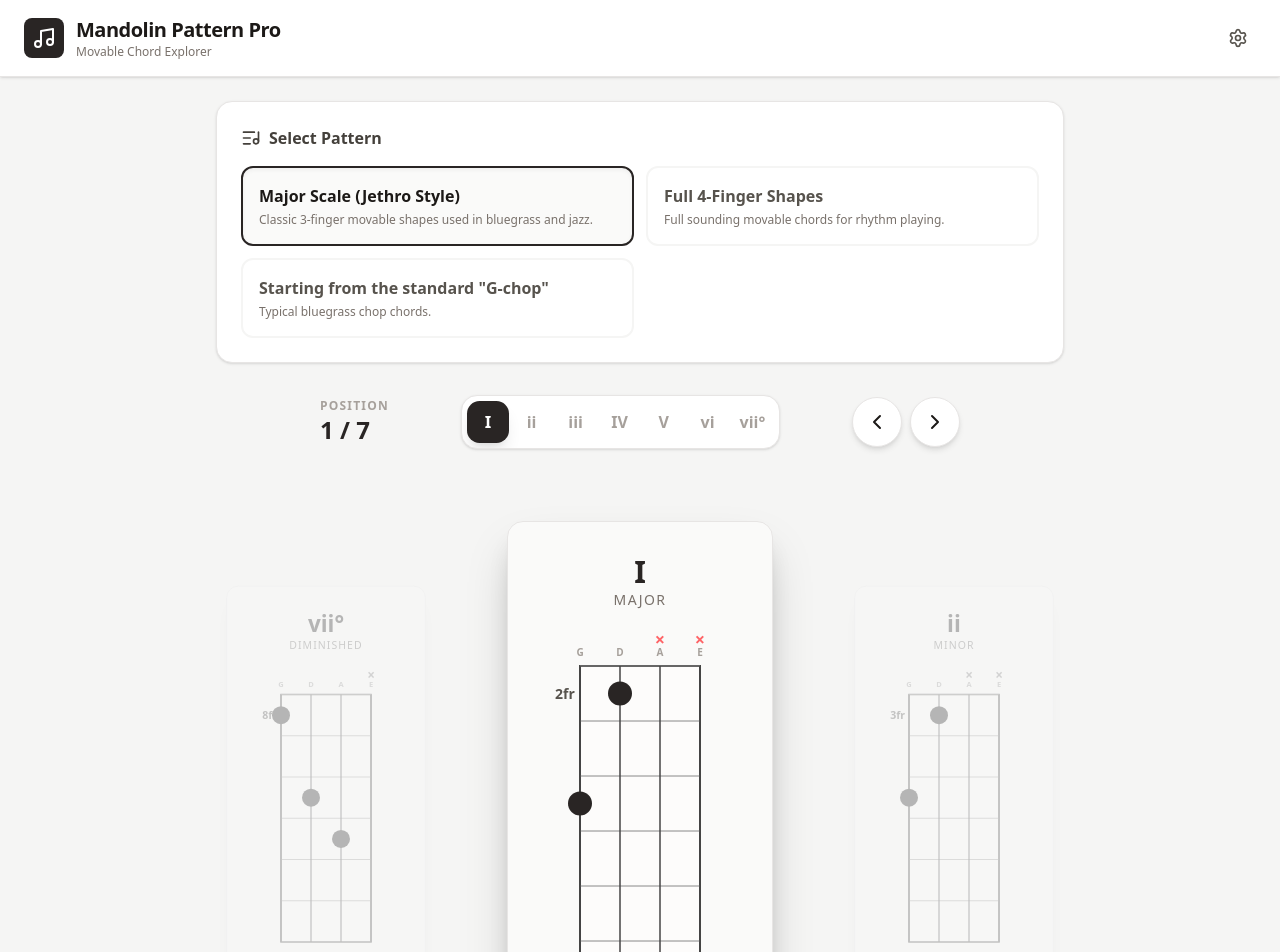
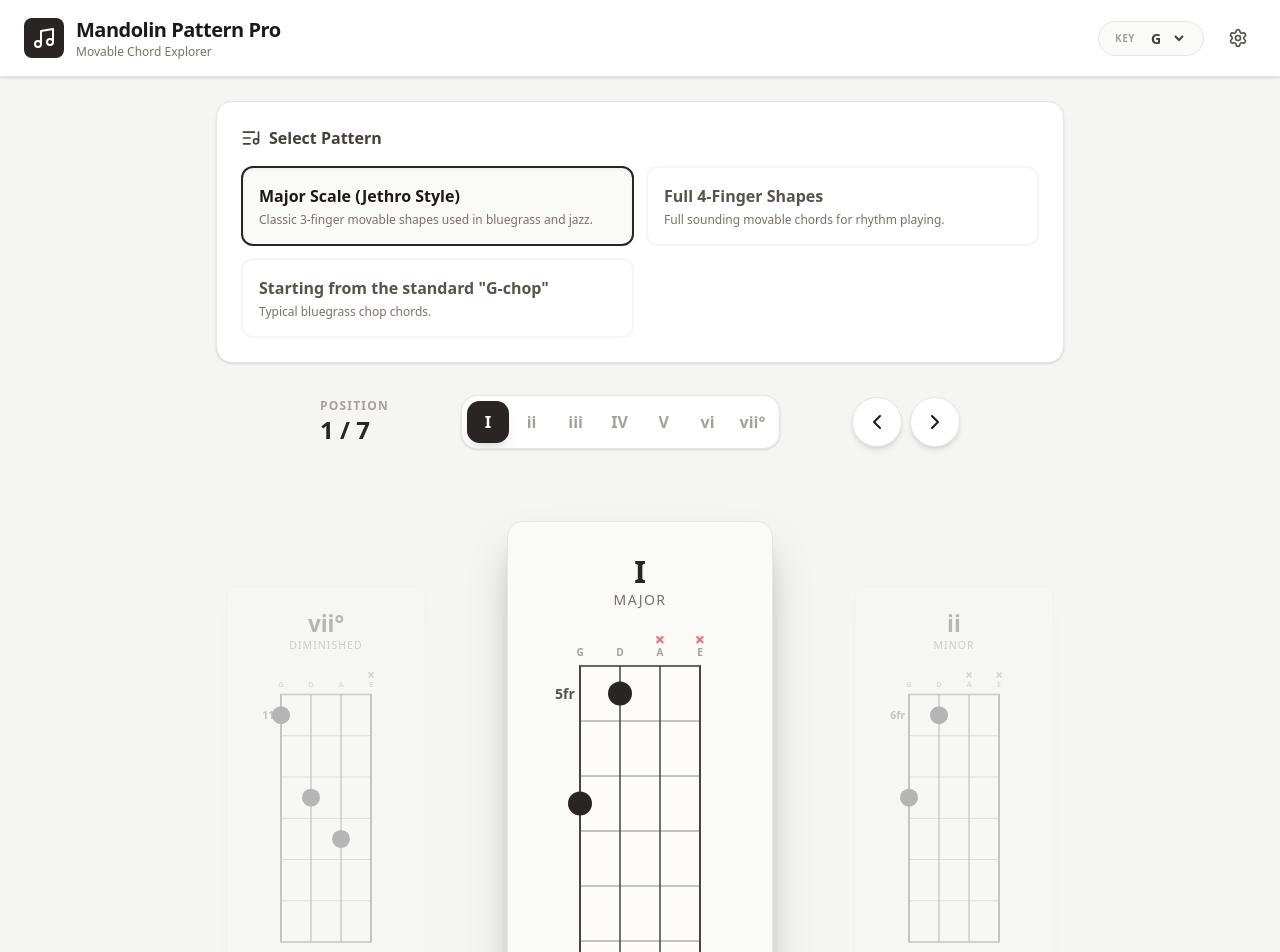
Before and after one commit to bartnash/mando-pattern, a React (Vite) app: page / in a window 1280 px wide. Shown: the top 952 px of the page. Built offline with nearby package versions, Linux system fonts and the light colour scheme.

Commit message:
feat: Add key selection and fret transposition
Introduces the ability to select a target key, enabling movable chord patterns to be transposed accordingly. This significantly enhances the tool's flexibility for users learning and playing in different keys.

```diff
--- a/src/App.tsx
+++ b/src/App.tsx
@@ -9,9 +9,24 @@ export default function App() {
   const [selectedPatternId, setSelectedPatternId] = useState<string>(DEFAULT_PATTERNS[0].id);
   const [currentChordIndex, setCurrentChordIndex] = useState(0);
   const [direction, setDirection] = useState(0);
+  const [targetKey, setTargetKey] = useState(0); // 0=G, 1=G#, 2=A, etc.
+
+  const KEYS = ['G', 'G#', 'A', 'Bb', 'B', 'C', 'C#', 'D', 'Eb', 'E', 'F', 'F#'];
 
   const selectedPattern = DEFAULT_PATTERNS.find(p => p.id === selectedPatternId) || DEFAULT_PATTERNS[0];
+
+  // Calculate offset based on target key and pattern's root note
+  // We try to keep the offset in a playable range (-2 to +9)
+  let fretOffset = targetKey - selectedPattern.rootNote;
+  if (fretOffset > 9) fretOffset -= 12;
+  if (fretOffset < -2) fretOffset += 12;
+
+  const getShiftedFrets = (frets: (number | 'x')[]) => {
+    return frets.map(f => (typeof f === 'number' ? f + fretOffset : f));
+  };
+
   const currentChord = selectedPattern.chords[currentChordIndex];
+  const shiftedCurrentFrets = getShiftedFrets(currentChord.frets);
 
   const paginate = (newDirection: number) => {
     const total = selectedPattern.chords.length;
@@ -47,12 +62,46 @@ export default function App() {
             <p className="text-xs text-stone-500 font-medium">Movable Chord Explorer</p>
           </div>
         </div>
-        <button className="p-2 hover:bg-stone-100 rounded-full transition-colors text-stone-600">
-          <Settings className="w-5 h-5" />
-        </button>
+        <div className="flex items-center gap-4">
+          <div className="hidden md:flex items-center gap-3 bg-stone-50 px-4 py-1.5 rounded-full border border-stone-200">
+            <span className="text-[10px] font-bold text-stone-400 uppercase tracking-wider">Key</span>
+            <select
+              value={targetKey}
+              onChange={(e) => setTargetKey(parseInt(e.target.value))}
+              className="bg-transparent text-sm font-bold text-stone-700 outline-none cursor-pointer hover:text-stone-900"
+            >
+              {KEYS.map((key, i) => (
+                <option key={key} value={i}>{key}</option>
+              ))}
+            </select>
+          </div>
+          <button className="p-2 hover:bg-stone-100 rounded-full transition-colors text-stone-600">
+            <Settings className="w-5 h-5" />
+          </button>
+        </div>
       </header>
 
       <main className="max-w-4xl mx-auto p-6 flex flex-col gap-8">
+        {/* Mobile Key Selector */}
+        <section className="md:hidden bg-white p-4 rounded-2xl shadow-sm border border-stone-200 flex items-center justify-between">
+          <span className="text-sm font-bold text-stone-500 uppercase tracking-wider">Song Key</span>
+          <div className="flex items-center gap-2 overflow-x-auto no-scrollbar py-1">
+            {KEYS.map((key, i) => (
+              <button
+                key={key}
+                onClick={() => setTargetKey(i)}
+                className={`min-w-[2.5rem] h-10 rounded-xl font-bold transition-all ${
+                  targetKey === i
+                    ? 'bg-stone-800 text-white shadow-md'
+                    : 'bg-stone-50 text-stone-400 border border-stone-100'
+                }`}
+              >
+                {key}
+              </button>
+            ))}
+          </div>
+        </section>
+
         {/* Pattern Selector */}
         <section className="bg-white p-6 rounded-2xl shadow-sm border border-stone-200">
           <div className="flex items-center gap-2 mb-4 text-stone-700">
@@ -128,7 +177,7 @@ export default function App() {
                 onClick={() => paginate(-1)}
               >
                 <ChordDiagram
-                  frets={selectedPattern.chords[prevIndex].frets}
+                  frets={getShiftedFrets(selectedPattern.chords[prevIndex].frets)}
                   name={selectedPattern.chords[prevIndex].name}
                   roman={selectedPattern.chords[prevIndex].roman}
                 />
@@ -136,7 +185,7 @@ export default function App() {
 
               {/* Current Chord */}
               <motion.div
-                key={`${selectedPatternId}-${currentChordIndex}`}
+                key={`${selectedPatternId}-${currentChordIndex}-${fretOffset}`}
                 initial={{ scale: 0.8, opacity: 0, x: direction * 50 }}
                 animate={{ scale: 1, opacity: 1, x: 0 }}
                 transition={{ type: "spring", stiffness: 300, damping: 25 }}
@@ -150,7 +199,7 @@ export default function App() {
                 }}
               >
                 <ChordDiagram
-                  frets={currentChord.frets}
+                  frets={shiftedCurrentFrets}
                   name={currentChord.name}
                   roman={currentChord.roman}
                 />
@@ -162,7 +211,7 @@ export default function App() {
                 onClick={() => paginate(1)}
               >
                 <ChordDiagram
-                  frets={selectedPattern.chords[nextIndex].frets}
+                  frets={getShiftedFrets(selectedPattern.chords[nextIndex].frets)}
                   name={selectedPattern.chords[nextIndex].name}
                   roman={selectedPattern.chords[nextIndex].roman}
                 />
--- a/src/constants.ts
+++ b/src/constants.ts
@@ -5,6 +5,7 @@ export const DEFAULT_PATTERNS: Pattern[] = [
     id: 'major-movable-jethro',
     name: 'Major Scale (Jethro Style)',
     description: 'Classic 3-finger movable shapes used in bluegrass and jazz.',
+    rootNote: 9, // E
     chords: [
       { number: 1, name: 'Major', roman: 'I', frets: [4, 2, 'x', 'x'], description: 'Root on G string' },
       { number: 2, name: 'Minor', roman: 'ii', frets: [5, 3, 'x', 'x'], description: 'Movable minor shape' },
@@ -19,6 +20,7 @@ export const DEFAULT_PATTERNS: Pattern[] = [
     id: 'major-open-movable',
     name: 'Full 4-Finger Shapes',
     description: 'Full sounding movable chords for rhythm playing.',
+    rootNote: 2, // A
     chords: [
       { number: 1, name: 'Major', roman: 'I', frets: [2, 2, 4, 5], description: 'A-shape' },
       { number: 2, name: 'Minor', roman: 'ii', frets: [4, 4, 6, 7], description: 'Bm-shape' },
@@ -33,6 +35,7 @@ export const DEFAULT_PATTERNS: Pattern[] = [
     id: 'g-chop',
     name: 'Starting from the standard "G-chop"',
     description: 'Typical bluegrass chop chords.',
+    rootNote: 0, // G
     chords: [
       { number: 1, name: 'Major', roman: 'I', frets: [7, 5, 2, 3], description: 'A-shape' },
       { number: 2, name: 'Minor', roman: 'ii', frets: [2, 2, 3, 5], description: 'Bm-shape' },
--- a/src/types.ts
+++ b/src/types.ts
@@ -10,5 +10,6 @@ export interface Pattern {
   id: string;
   name: string;
   description: string;
+  rootNote: number; // 0=G, 1=G#, 2=A, 3=Bb, 4=B, 5=C, 6=C#, 7=D, 8=Eb, 9=E, 10=F, 11=F#
   chords: Chord[];
 }
```
